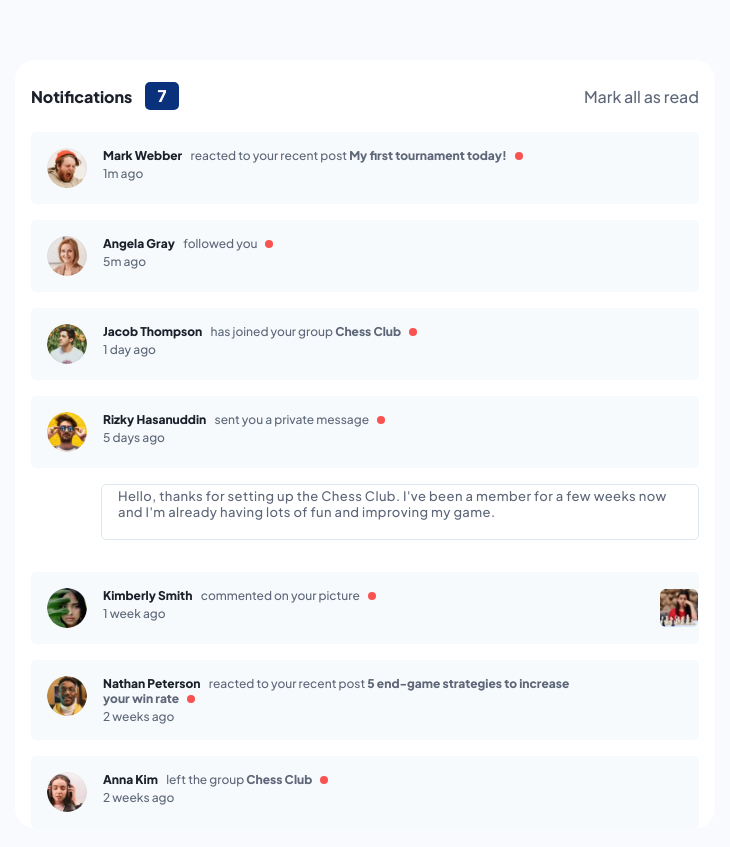
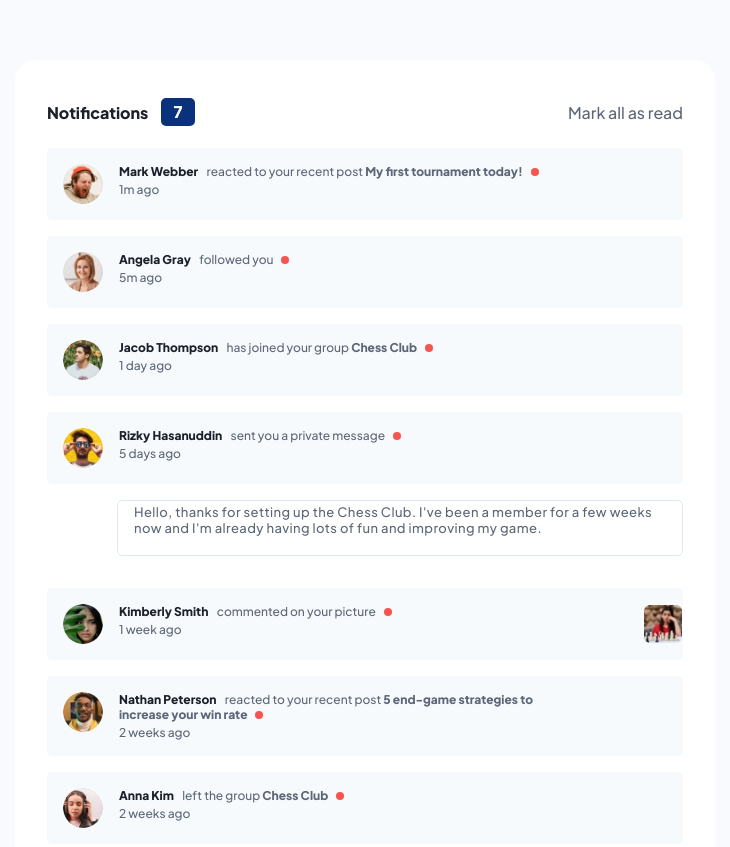
Before and after one commit to cyeguez/notifications-page-main, a website: page index.html in a window 1280 px wide. Shown: the top 847 px of the page, without its empty margins (275-1005 px from the left). Drawn offline with Linux system fonts and the light colour scheme.

Commit message:
fix(Se corrige el padding en la vista desktop)

```diff
--- a/scss/component/_header.scss
+++ b/scss/component/_header.scss
@@ -1,6 +1,6 @@
 @use "../base/var" as v;
 .container{
-  padding: 0 1rem ;
+  padding: 0 1rem;
   background-color:v.$White ;
   width: min(100%,700px);
   height: min(100%, 800px);
@@ -40,3 +40,10 @@
     }
   }
 }
+
+@media screen and (min-width: 768px) {
+  .container{
+    padding: 1rem 2rem;
+  }
+
+}
```
Also changed, not shown: css/styles.css.
